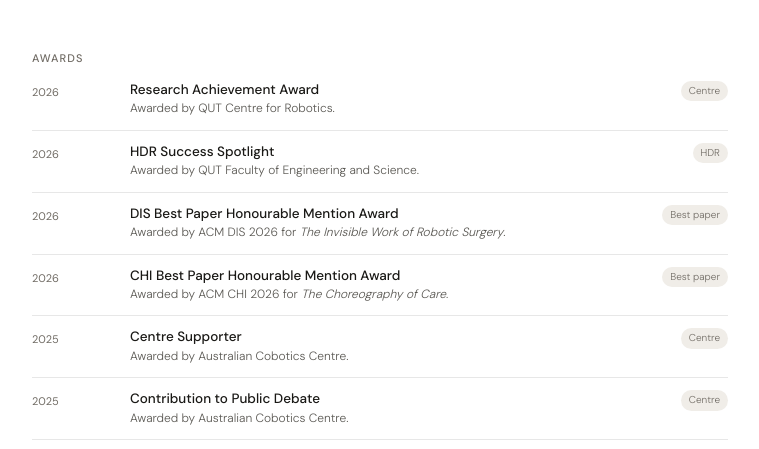
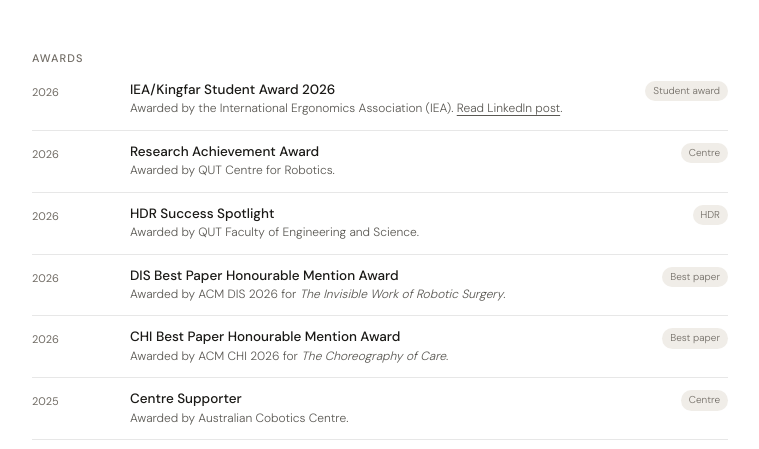
Before and after one commit to jaspervermeulen1/research, a plain HTML site: page awards.html in a window 1280 px wide. Shown: the part 344-793 px from the top of the page, without its empty margins (260-1019 px from the left). Drawn offline with Linux system fonts and the light colour scheme.

Commit message:
Add IEA/Kingfar Student Award 2026 to awards.html

```diff
--- a/awards.html
+++ b/awards.html
@@ -81,6 +81,7 @@
       <section>
         <p class="section-label">Awards</p>
         <div class="service-list">
+          <div class="service-item"><span class="service-year">2026</span><div class="service-body"><p class="service-title">IEA/Kingfar Student Award 2026</p><p class="service-desc">Awarded by the International Ergonomics Association (IEA). <a href="https://www.linkedin.com/feed/update/urn:li:activity:7525459706123980800/" target="_blank" rel="noopener">Read LinkedIn post</a>.</p></div><span class="service-badge">Student award</span></div>
           <div class="service-item"><span class="service-year">2026</span><div class="service-body"><p class="service-title">Research Achievement Award</p><p class="service-desc">Awarded by QUT Centre for Robotics.</p></div><span class="service-badge">Centre</span></div>
           <div class="service-item"><span class="service-year">2026</span><div class="service-body"><p class="service-title">HDR Success Spotlight</p><p class="service-desc">Awarded by QUT Faculty of Engineering and Science.</p></div><span class="service-badge">HDR</span></div>
           <div class="service-item"><span class="service-year">2026</span><div class="service-body"><p class="service-title">DIS Best Paper Honourable Mention Award</p><p class="service-desc">Awarded by ACM DIS 2026 for <em>The Invisible Work of Robotic Surgery</em>.</p></div><span class="service-badge">Best paper</span></div>
```
